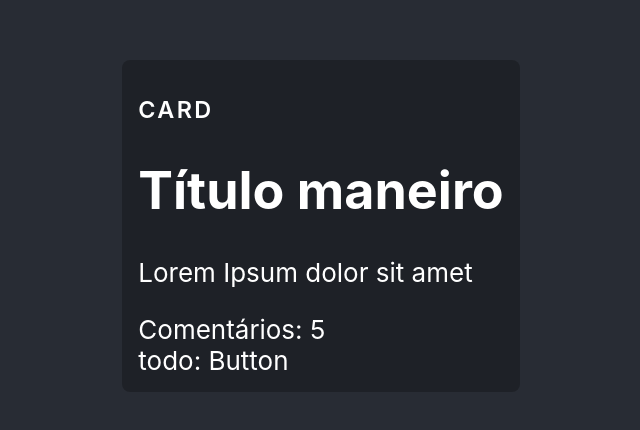
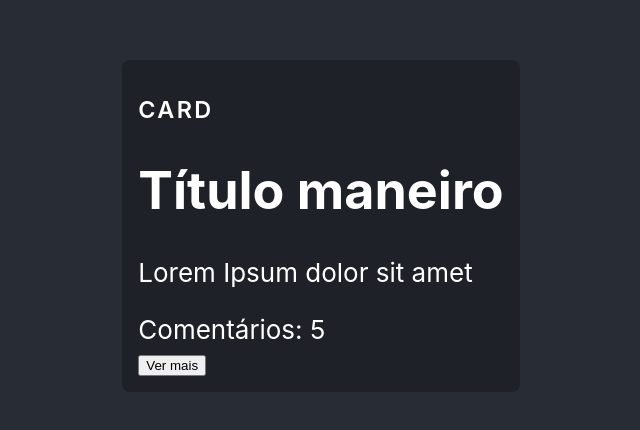
Before and after one commit to DanielAgostinhoSilva/algaworks-erjs, a React (Create React App) app: page / in a window 1280 px wide. Shown: the part 174-604 px from the top of the page, without its empty margins (319-959 px from the left). Built offline with nearby package versions, Linux system fonts and the light colour scheme; the HTML template or start-up script is replaced by a standard one.

Commit message:
feat: 2.22. Acessando props dentro de um Class Component

```diff
--- a/src/components/Button.tsx
+++ b/src/components/Button.tsx
@@ -1,10 +1,14 @@
-import {Component} from "react";
+import {Component, PropsWithChildren} from "react";
 
-class Button extends Component {
+type ButtonProps = PropsWithChildren<{
+    onClick?: () => any
+}>
+
+class Button extends Component<ButtonProps> {
     render() {
-        return <div>
-            todo: Button
-        </div>;
+        return <button onClick={this.props.onClick}>
+            {this.props.children}
+        </button>;
     }
 }
 
--- a/src/components/Card.tsx
+++ b/src/components/Card.tsx
@@ -12,7 +12,7 @@
         <C.Title>{props.title}</C.Title>
         {props.children}
         <div>
-            <Button>
+            <Button onClick={() => console.log("Clicou!!!")}>
                 Ver mais
             </Button>
         </div>
```
